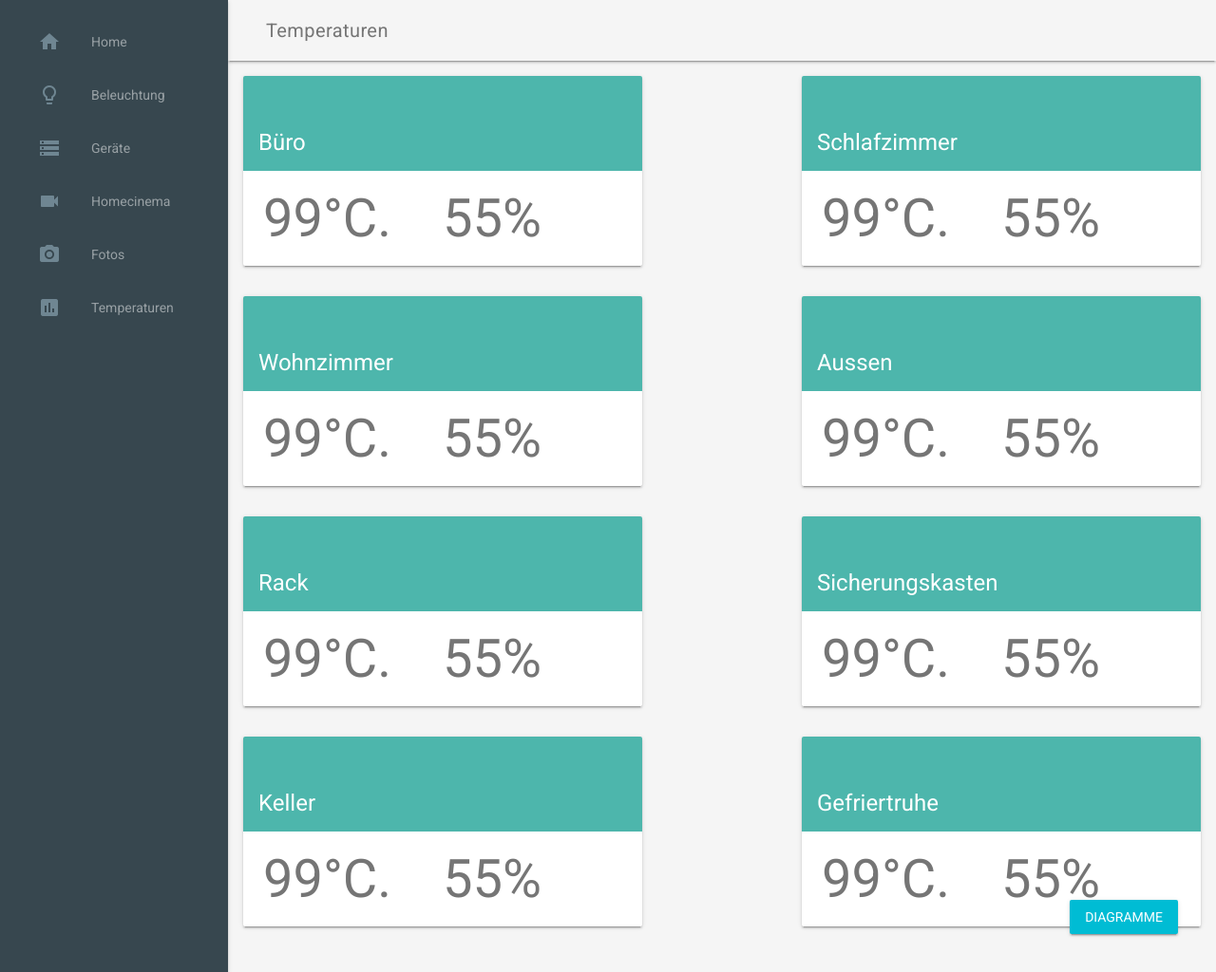
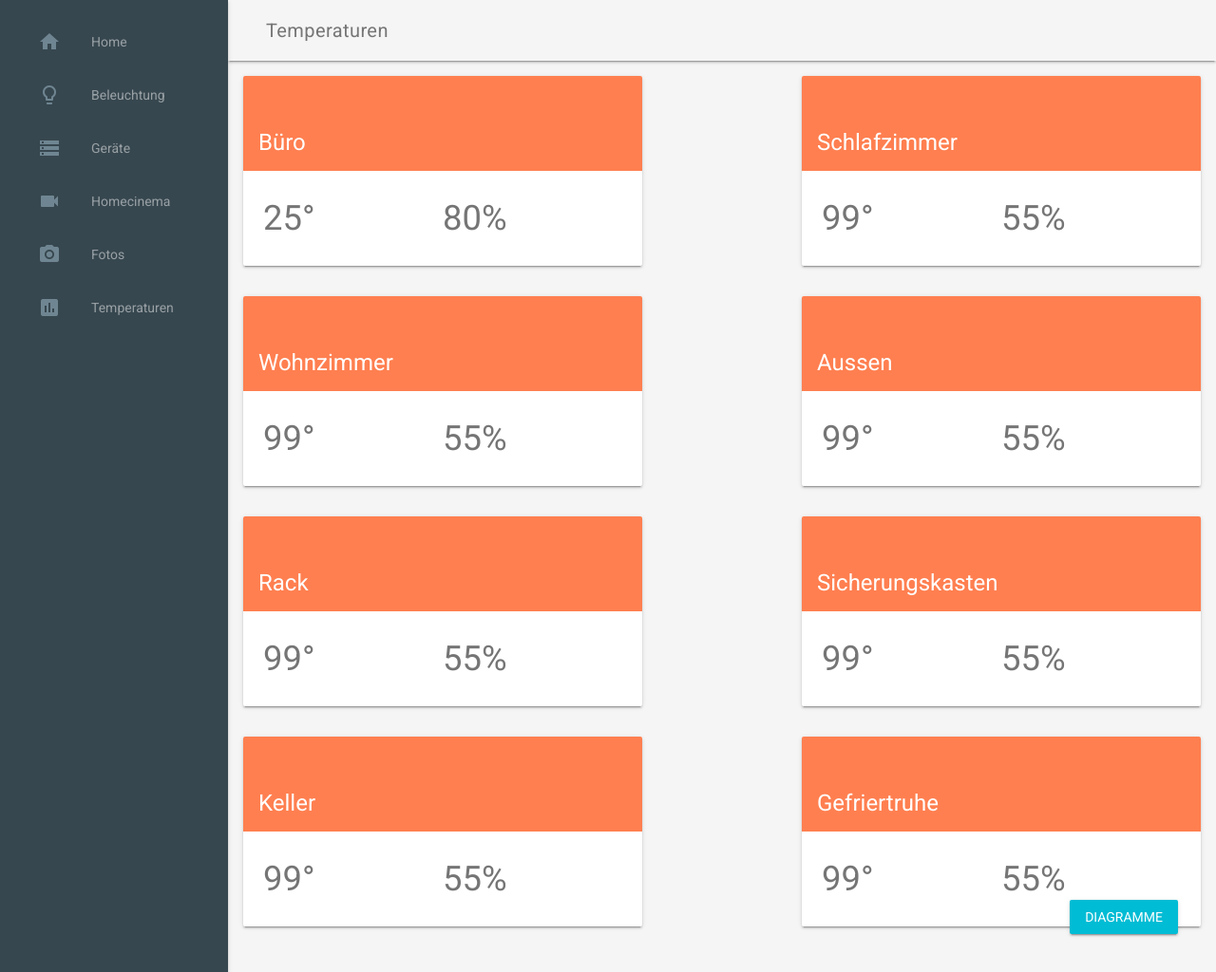
Before and after one commit to brueni/homecontrol, a PHP site: page /temperatures.php in a window 1280 px wide. Shown: the whole page at 95% size. Run offline with PHP 8.4, Linux system fonts and the light colour scheme; a stand-in replaces the project's code that opens the database connection; some libraries are stand-ins or nearby versions.

Commit message:
Progress on temperature page

```diff
--- /dev/null
+++ b/states/example_h_current.txt
@@ -0,0 +1 @@
+80.0
--- /dev/null
+++ b/states/example_t_current.txt
@@ -0,0 +1 @@
+25.0
--- a/styles.css
+++ b/styles.css
@@ -224,8 +224,12 @@ _:-ms-input-placeholder, :root .demo-graph {
   background-position: 90% 100%;
   background-repeat: no-repeat;
 }
-.devices {
+.devices{
  background-color: steelblue;
+}
+
+.temperatures{
+  background-color: coral;
 }
 
 .lights-eck .mdl-card__title {
@@ -281,6 +285,8 @@ _:-ms-input-placeholder, :root .demo-graph {
   background-size: cover;
 }
 
+
+
 .card-small {
   min-height: 100px;
 }
@@ -294,7 +300,7 @@ _:-ms-input-placeholder, :root .demo-graph {
 .mdl-card__value-big {
   min-height: 100px;
   color: rgba(0,0,0,.54);
-  font-size: 4rem;
+  font-size: 2.6rem;
   line-height: 100px;
   overflow: hidden;
   padding: 16px;
--- a/temperatures.php
+++ b/temperatures.php
@@ -22,97 +22,113 @@
       <?php
       $pagetitle="Temperaturen";
       include_once("include/top-header.incl.php");
-      include_once("include/nav.incl.php"); ?>
+      include_once("include/nav.incl.php");
+      $statefiles = array(
+        "example_t",
+        "example_h"
+      );
+      $i="0";
+      while($i < count($statefiles)) {
+        $current_file = "states/" . $statefiles[$i] . "_current.txt";
+        $current_state = "state" . $i;
+        $statefile = fopen($current_file, "r") or die("Unable to open file!");
+        $state_tmp = fread($statefile,filesize($current_file));
+        $$current_state = explode('.', $state_tmp);
+        fclose($statefile);
+        $i++;
+      }
+      ?>
       <main class="mdl-layout__content mdl-color--grey-100">
         <div class="mdl-grid demo-content">
           <div class="demo-cards mdl-cell mdl-cell--12-col mdl-grid mdl-grid--no-spacing">
-            <div class="temperatures temperatures-buero mdl-card mdl-shadow--2dp mdl-cell mdl-cell--5-col">
-              <div class="mdl-card__title mdl-card--expand mdl-color--teal-300">
+
+            <div class="temperatures-buero mdl-card mdl-shadow--2dp mdl-cell mdl-cell--5-col mdl-cell--4-col-tablet">
+              <div class="temperatures mdl-card__title mdl-card--expand">
                 <h2 class="mdl-card__title-text">B&uuml;ro</h2>
               </div>
               <div class="mdl-card__value-big mdl-card--border mdl-grid mdl-grid--no-spacing">
-                <div class="mdl-cell mdl-cell--6-col">99&deg;C.</div>
-                <div class="mdl-cell mdl-cell--6-col">55%</div>
+                <div class="mdl-cell mdl-cell--6-col mdl-cell--3-col-tablet"><?php echo $state0['0'];?>&deg;</div>
+                <div class="mdl-cell mdl-cell--6-col mdl-cell--3-col-tablet"><?php echo $state1['0'];?>%</div>
               </div>
             </div>
-            <div class="demo-separator mdl-cell mdl-cell--2-col"></div>
+            <div class="demo-separator mdl-cell--2-col mdl-cell--hide-tablet mdl-cell--hide-phone"></div>
 
-            <div class="temperatures temperatures-schlafzimmer mdl-card mdl-shadow--2dp mdl-cell mdl-cell--5-col">
-              <div class="mdl-card__title mdl-card--expand mdl-color--teal-300">
+            <div class="temperatures-schlafzimmer mdl-card mdl-shadow--2dp mdl-cell mdl-cell--5-col mdl-cell--4-col-tablet">
+              <div class="temperatures mdl-card__title mdl-card--expand">
                 <h2 class="mdl-card__title-text">Schlafzimmer</h2>
               </div>
               <div class="mdl-card__value-big mdl-card--border mdl-grid mdl-grid--no-spacing">
-                <div class="mdl-cell mdl-cell--6-col">99&deg;C.</div>
-                <div class="mdl-cell mdl-cell--6-col">55%</div>
+                <div class="mdl-cell mdl-cell--6-col mdl-cell--3-col-tablet">99&deg;</div>
+                <div class="mdl-cell mdl-cell--6-col mdl-cell--3-col-tablet">55%</div>
               </div>
             </div>
-            <div class="demo-separator mdl-cell mdl-cell--12-col"></div>
+            <div class="demo-separator mdl-cell--12-col mdl-cell--hide-tablet mdl-cell--hide-phone"></div>
 
-            <div class="temperatures temperatures-wohnzimmer mdl-card mdl-shadow--2dp mdl-cell mdl-cell--5-col">
-              <div class="mdl-card__title mdl-card--expand mdl-color--teal-300">
+            <div class="temperatures-wohnzimmer mdl-card mdl-shadow--2dp mdl-cell mdl-cell--5-col mdl-cell--4-col-tablet">
+              <div class="temperatures mdl-card__title mdl-card--expand">
                 <h2 class="mdl-card__title-text">Wohnzimmer</h2>
               </div>
               <div class="mdl-card__value-big mdl-card--border mdl-grid mdl-grid--no-spacing">
-                <div class="mdl-cell mdl-cell--6-col">99&deg;C.</div>
-                <div class="mdl-cell mdl-cell--6-col">55%</div>
+                <div class="mdl-cell mdl-cell--6-col mdl-cell--3-col-tablet">99&deg;</div>
+                <div class="mdl-cell mdl-cell--6-col mdl-cell--3-col-tablet">55%</div>
               </div>
             </div>
-            <div class="demo-separator mdl-cell mdl-cell--2-col"></div>
+            <div class="demo-separator mdl-cell--2-col mdl-cell--hide-tablet mdl-cell--hide-phone"></div>
 
-            <div class="temperatures temperatures-aussen mdl-card mdl-shadow--2dp mdl-cell mdl-cell--5-col">
-              <div class="mdl-card__title mdl-card--expand mdl-color--teal-300">
+            <div class="temperatures-aussen mdl-card mdl-shadow--2dp mdl-cell mdl-cell--5-col mdl-cell--4-col-tablet">
+              <div class="temperatures mdl-card__title mdl-card--expand">
                 <h2 class="mdl-card__title-text">Aussen</h2>
               </div>
               <div class="mdl-card__value-big mdl-card--border mdl-grid mdl-grid--no-spacing">
-                <div class="mdl-cell mdl-cell--6-col">99&deg;C.</div>
-                <div class="mdl-cell mdl-cell--6-col">55%</div>
+                <div class="mdl-cell mdl-cell--6-col mdl-cell--3-col-tablet">99&deg;</div>
+                <div class="mdl-cell mdl-cell--6-col mdl-cell--3-col-tablet">55%</div>
               </div>
             </div>
-            <div class="demo-separator mdl-cell mdl-cell--12-col"></div>
+            <div class="demo-separator mdl-cell--12-col mdl-cell--hide-tablet mdl-cell--hide-phone"></div>
 
-            <div class="temperatures temperatures-rack mdl-card mdl-shadow--2dp mdl-cell mdl-cell--5-col">
-              <div class="mdl-card__title mdl-card--expand mdl-color--teal-300">
+            <div class="temperatures-rack mdl-card mdl-shadow--2dp mdl-cell mdl-cell--5-col mdl-cell--4-col-tablet">
+              <div class="temperatures mdl-card__title mdl-card--expand">
                 <h2 class="mdl-card__title-text">Rack</h2>
               </div>
               <div class="mdl-card__value-big mdl-card--border mdl-grid mdl-grid--no-spacing">
-                <div class="mdl-cell mdl-cell--6-col">99&deg;C.</div>
-                <div class="mdl-cell mdl-cell--6-col">55%</div>
+                <div class="mdl-cell mdl-cell--6-col mdl-cell--3-col-tablet">99&deg;</div>
+                <div class="mdl-cell mdl-cell--6-col mdl-cell--3-col-tablet">55%</div>
               </div>
             </div>
-            <div class="demo-separator mdl-cell mdl-cell--2-col"></div>
+            <div class="demo-separator mdl-cell--2-col mdl-cell--hide-tablet mdl-cell--hide-phone"></div>
 
-            <div class="temperatures temperatures-sicherungskasten mdl-card mdl-shadow--2dp mdl-cell mdl-cell--5-col">
-              <div class="mdl-card__title mdl-card--expand mdl-color--teal-300">
+            <div class="temperatures-sicherungskasten mdl-card mdl-shadow--2dp mdl-cell mdl-cell--5-col mdl-cell--4-col-tablet">
+              <div class="temperatures mdl-card__title mdl-card--expand">
                 <h2 class="mdl-card__title-text">Sicherungskasten</h2>
               </div>
               <div class="mdl-card__value-big mdl-card--border mdl-grid mdl-grid--no-spacing">
-                <div class="mdl-cell mdl-cell--6-col">99&deg;C.</div>
-                <div class="mdl-cell mdl-cell--6-col">55%</div>
+                <div class="mdl-cell mdl-cell--6-col mdl-cell--3-col-tablet">99&deg;</div>
+                <div class="mdl-cell mdl-cell--6-col mdl-cell--3-col-tablet">55%</div>
               </div>
             </div>
-            <div class="demo-separator mdl-cell mdl-cell--12-col"></div>
+            <div class="demo-separator mdl-cell--12-col mdl-cell--hide-tablet mdl-cell--hide-phone"></div>
 
-            <div class="temperatures temperatures-keller mdl-card mdl-shadow--2dp mdl-cell mdl-cell--5-col">
-              <div class="mdl-card__title mdl-card--expand mdl-color--teal-300">
+            <div class="temperatures-keller mdl-card mdl-shadow--2dp mdl-cell mdl-cell--5-col mdl-cell--4-col-tablet">
+              <div class="temperatures mdl-card__title mdl-card--expand">
                 <h2 class="mdl-card__title-text">Keller</h2>
               </div>
               <div class="mdl-card__value-big mdl-card--border mdl-grid mdl-grid--no-spacing">
-                <div class="mdl-cell mdl-cell--6-col">99&deg;C.</div>
-                <div class="mdl-cell mdl-cell--6-col">55%</div>
+                <div class="mdl-cell mdl-cell--6-col mdl-cell--3-col-tablet">99&deg;</div>
+                <div class="mdl-cell mdl-cell--6-col mdl-cell--3-col-tablet">55%</div>
               </div>
             </div>
-            <div class="demo-separator mdl-cell mdl-cell--2-col"></div>
+            <div class="demo-separator mdl-cell--2-col mdl-cell--hide-tablet mdl-cell--hide-phone"></div>
 
-            <div class="temperatures temperatures-gefriertruhe mdl-card mdl-shadow--2dp mdl-cell mdl-cell--5-col">
-              <div class="mdl-card__title mdl-card--expand mdl-color--teal-300">
+            <div class="temperatures-gefriertruhe mdl-card mdl-shadow--2dp mdl-cell mdl-cell--5-col mdl-cell--4-col-tablet">
+              <div class="temperatures mdl-card__title mdl-card--expand">
                 <h2 class="mdl-card__title-text">Gefriertruhe</h2>
               </div>
               <div class="mdl-card__value-big mdl-card--border mdl-grid mdl-grid--no-spacing">
-                <div class="mdl-cell mdl-cell--6-col">99&deg;C.</div>
-                <div class="mdl-cell mdl-cell--6-col">55%</div>
+                <div class="mdl-cell mdl-cell--6-col mdl-cell--3-col-tablet">99&deg;</div>
+                <div class="mdl-cell mdl-cell--6-col mdl-cell--3-col-tablet">55%</div>
               </div>
             </div>
-            <div class="demo-separator mdl-cell mdl-cell--12-col"></div>
+            <div class="demo-separator mdl-cell--12-col mdl-cell--hide-tablet mdl-cell--hide-phone"></div>
           </div>
         </div>
       </main>
```
